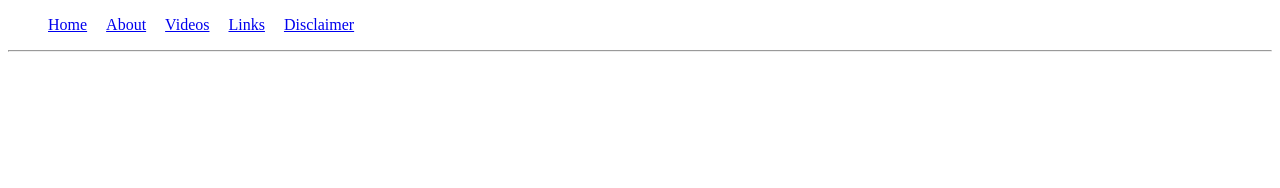
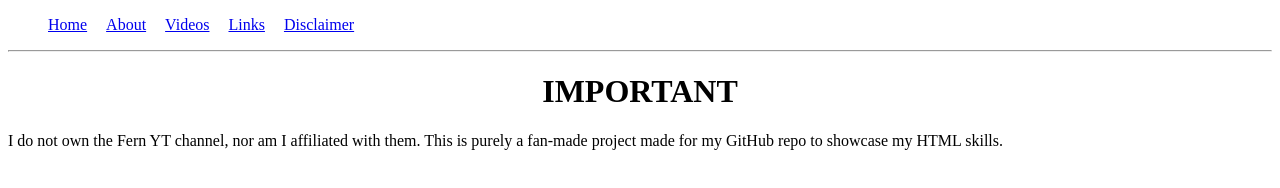
Before and after one commit to Jake-M-77/fern-showcase-with-css, a plain HTML site: page Disclaimer.html in a window 1280 px wide. Drawn offline with Linux system fonts and the light colour scheme.

Commit message:
feat(disclaimer-page): add fan-made project disclaimer
- Added clear statement that this project is not affiliated with Fern YT
- Explains purpose of the page as a fan-made showcase for HTML skills

```diff
--- a/Disclaimer.html
+++ b/Disclaimer.html
@@ -32,6 +32,12 @@
 </header>
 <hr>
 
+    <h1 style="text-align: center;">IMPORTANT</h1>
+
+    <p>I do not own the Fern YT channel, nor am I affiliated with them. This is purely a fan-made project
+        made for my GitHub repo to showcase my HTML skills.
+
+    </p>
 
 
 
```
